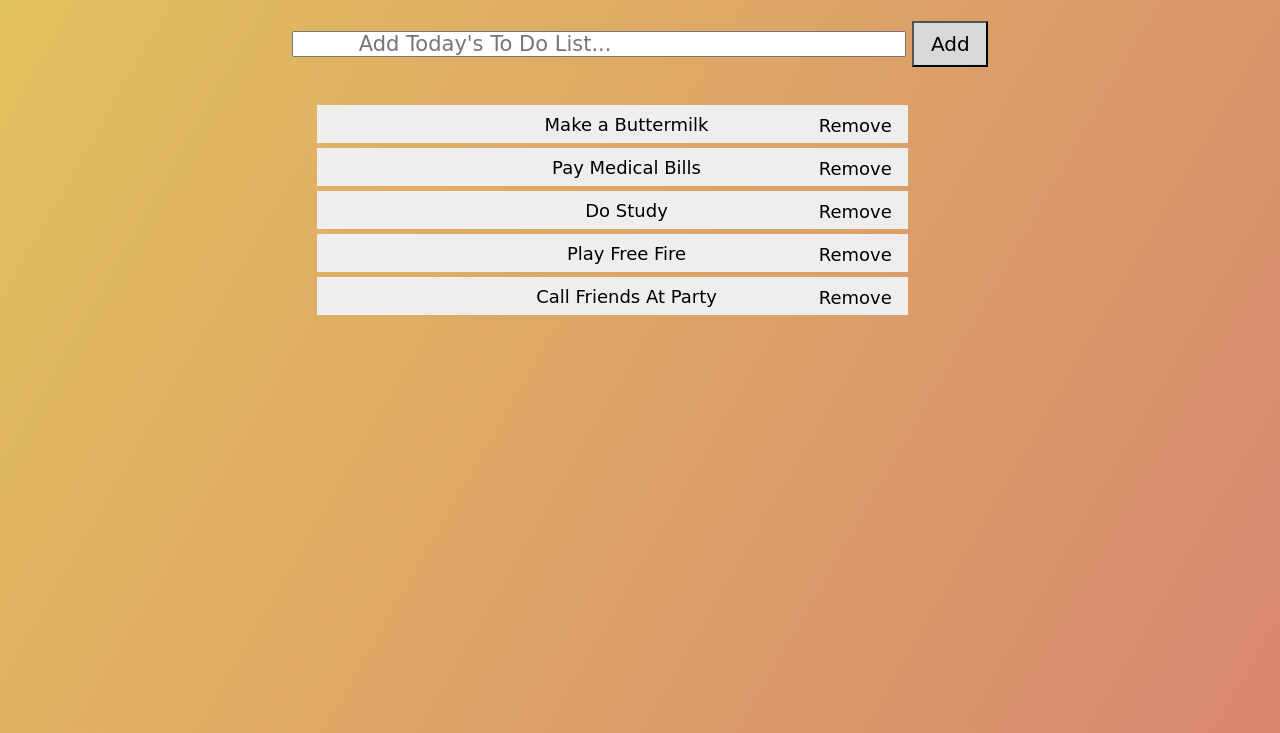
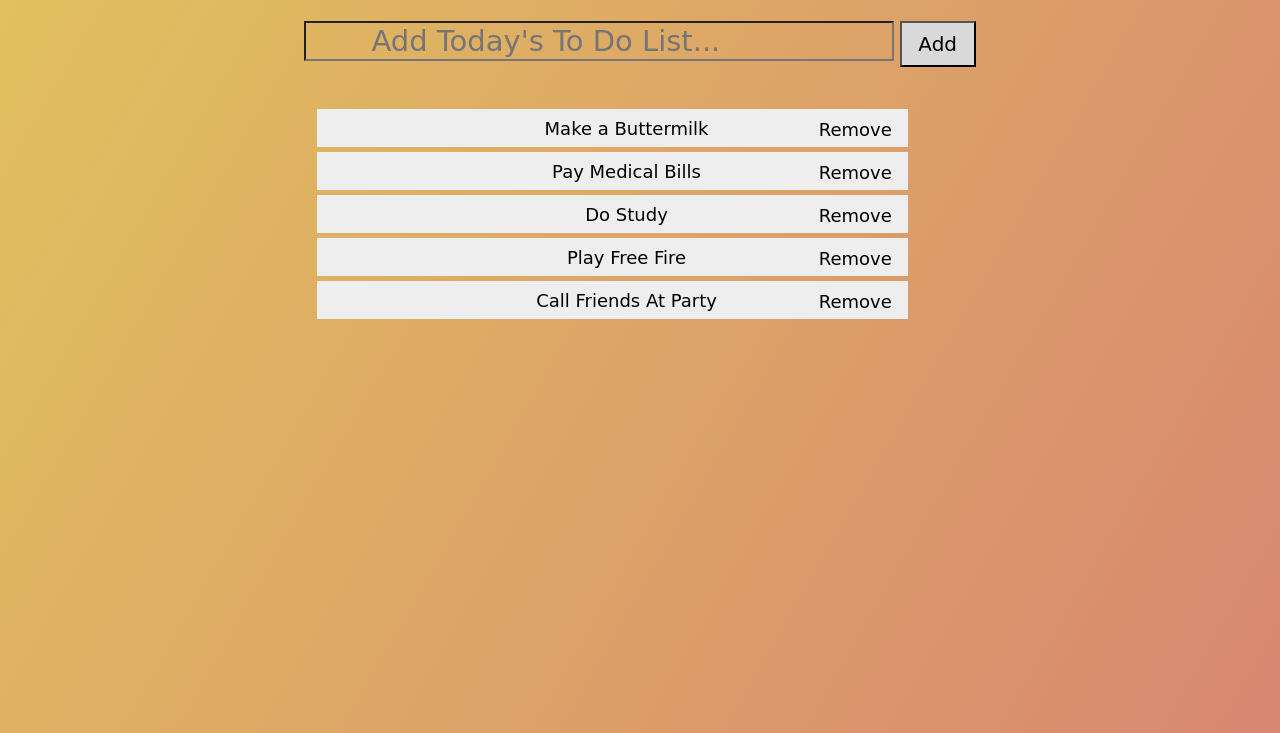
Before and after one commit to Mahesh1175/todo_list_, a plain HTML site: page index.html in a window 1280 px wide. Shown: the part 139-872 px from the top of the page. Drawn offline with Linux system fonts and the light colour scheme; a web font is replaced by a local one.

Commit message:
Add files via upload

```diff
--- a/style.css
+++ b/style.css
@@ -14,16 +14,19 @@ body{
   }
   #textbox{
     text-align: center;
+
+
    }
 
  #todoValue{
-  height: 2.5vh;
-  width: 43%;
-  font-size: 18px;
-  font-family: 'Rye', cursive;
-  margin-bottom: 32px;
-  padding-left: 65px;
-  font-size: 21px;
+    width: 41%;
+    font-size: 18px;
+     margin-bottom: 32px;
+    padding-left: 65px;
+    font-size: 29px;
+    background-color: transparent;
+    font-family: 'Rye', cursive;
+
  }
  #but{
   font-size: 20px;
@@ -90,5 +93,5 @@ ul li.checked::before {
  .closeTag:hover{
 
    color: white;
-   background-color: red;
+   background-image: linear-gradient(120deg,rgb(212, 14, 14),rgb(216, 54, 54));
  }
```
